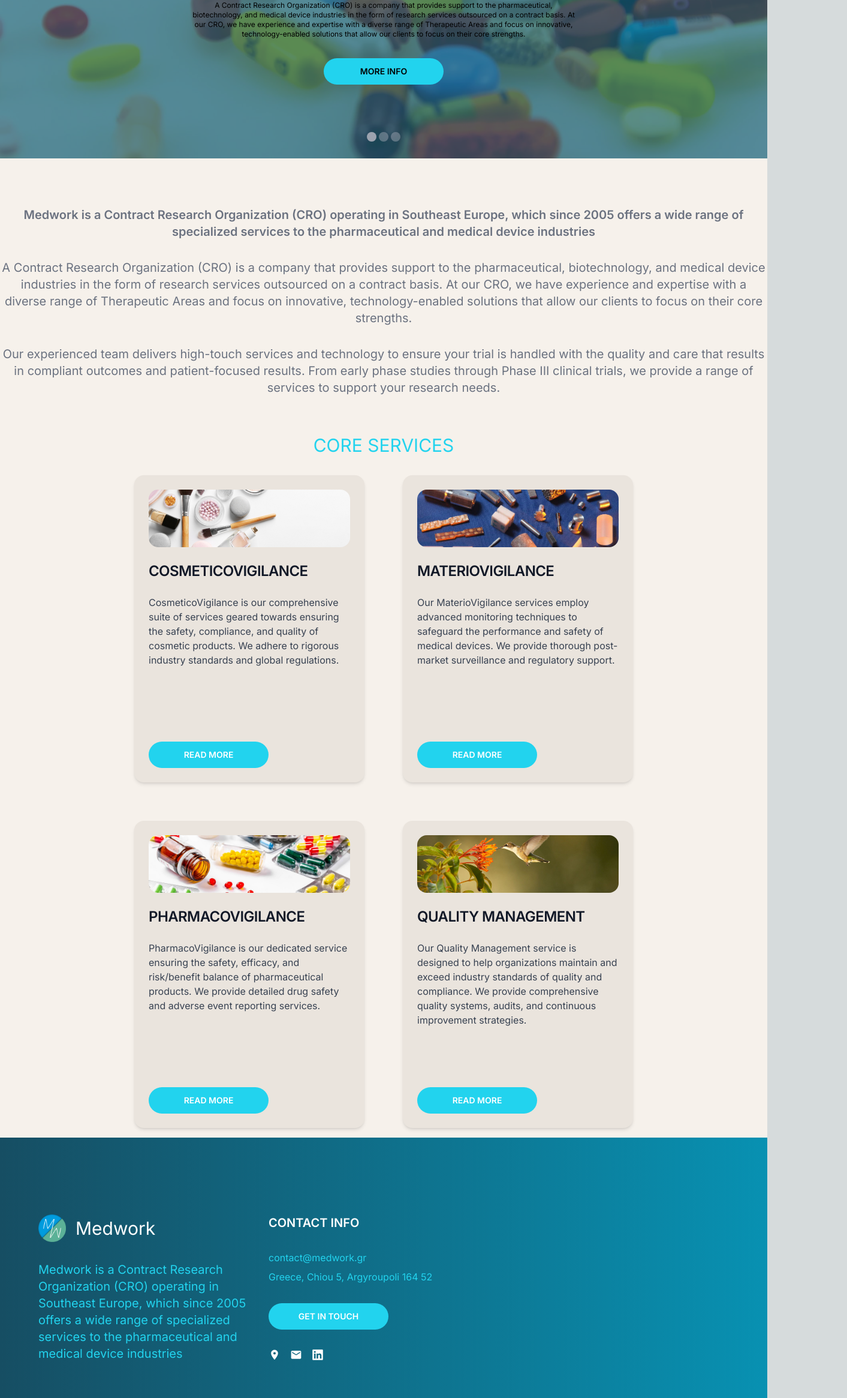
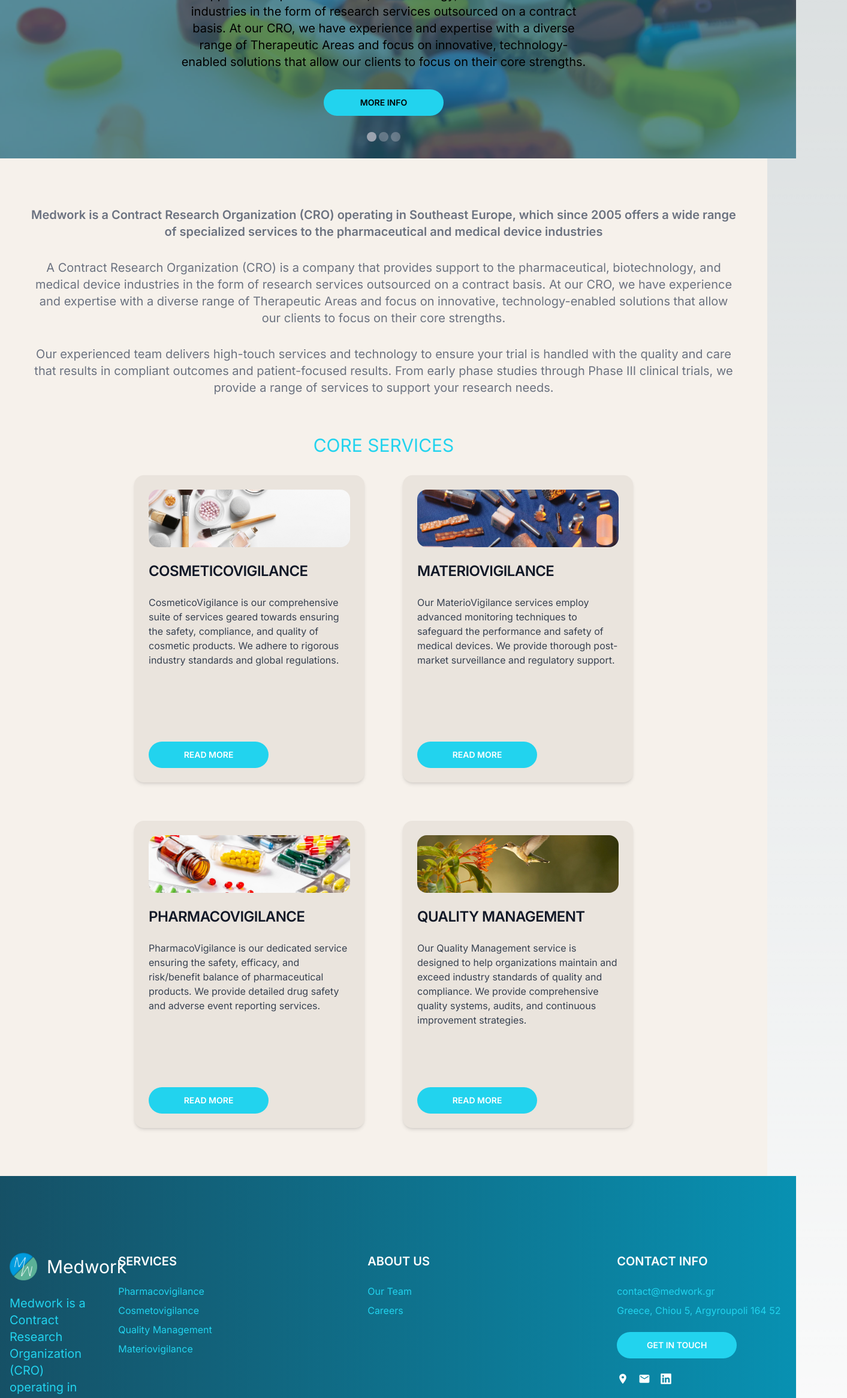
Before and after one commit to Medwork-CRO/webpage, a Next.js app: page / in a window 1280 px wide. Shown: the part 467-2797 px from the top of the page at 60% size, 1413 px wide, since content can reach past the window. Built offline with nearby package versions, Linux system fonts and the light colour scheme.

Commit message:
Polishing design paddings

```diff
--- a/src/components/Footer.tsx
+++ b/src/components/Footer.tsx
@@ -47,17 +47,13 @@
 
 function CompanyFooter() {
   return (
-    <div className="flex flex-col xs:flex-row justify-start gap-2 pb-8 text-sm">
+    <div className="flex flex-col justify-start gap-2 pb-8 text-sm xs:flex-row">
       <span className="text-cyan-400">
         © Copyright 2005 - {new Date().getFullYear()} Medwork -
       </span>
       <span className="flex gap-2">
-        <span className="text-white">
-          All Rights Reserved
-        </span>
-        <span className="text-cyan-400">
-          |
-        </span>
+        <span className="text-white">All Rights Reserved</span>
+        <span className="text-cyan-400">|</span>
         <span className="text-white">
           Made by{" "}
           <a
@@ -75,20 +71,48 @@
 
 function Footer() {
   return (
-    <footer className={`${inter.variable} font-sans w-full bg-gradient-to-l from-cyan-600 to-cyan-900`}>
-      <div className="flex flex-col justify-between w-full max-w-[86em] mx-auto px-16">
-        <div className="flex flex-col md:flex-row py-32">
-          <div className="flex flex-col gap-8">
+    <footer
+      className={`${inter.variable} w-full bg-gradient-to-l from-cyan-600 to-cyan-900 font-sans`}
+    >
+      <div className="mx-auto flex w-full max-w-[86em] flex-col justify-between px-16">
+        <div className="flex flex-col justify-between py-32 md:flex-row gap-8">
+          <div className="flex flex-col gap-6">
             <Logo color="text-white" />
-            <span className={"whitespace-pre-line text-xl text-left text-cyan-400 max-w-sm"}>
-              Medwork is a Contract Research Organization (CRO) operating in Southeast
-              Europe, which since 2005 offers a wide range of specialized services to
-              the pharmaceutical and medical device industries
+            <span
+              className={
+                "max-w-sm whitespace-pre-line text-left text-xl text-cyan-400"
+              }
+            >
+              Medwork is a Contract Research Organization (CRO) operating in
+              Southeast Europe, which since 2005 offers a wide range of
+              specialized services to the pharmaceutical and medical device
+              industries
             </span>
           </div>
-          <div className="flex flex-col gap-8 text-left text-white min-w-96">
-            <span className="text-xl font-semibold text-white">CONTACT INFO</span>
-            <div className="flex flex-col gap-2 text-md text-cyan-400">
+
+          <div className="min-w-96 flex flex-col gap-6 text-left text-white">
+            <span className="text-xl font-semibold text-white">SERVICES</span>
+            <div className="text-md flex flex-col gap-2 text-cyan-400">
+              <span>Pharmacovigilance</span>
+              <span>Cosmetovigilance</span>
+              <span>Quality Management</span>
+              <span>Materiovigilance</span>
+            </div>
+          </div>
+
+          <div className="min-w-96 flex flex-col gap-6 text-left text-white">
+            <span className="text-xl font-semibold text-white">ABOUT US</span>
+            <div className="text-md flex flex-col gap-2 text-cyan-400">
+              <span>Our Team</span>
+              <span>Careers</span>
+            </div>
+          </div>
+
+          <div className="min-w-96 flex flex-col gap-6 text-left text-white">
+            <span className="text-xl font-semibold text-white">
+              CONTACT INFO
+            </span>
+            <div className="text-md flex flex-col gap-2 text-cyan-400">
               <span>{mail}</span>
               <span>{address}</span>
             </div>
--- a/src/components/Header.tsx
+++ b/src/components/Header.tsx
@@ -40,6 +40,10 @@
       {
         label: "Quality Management",
         href: "quality-management",
+      },
+      {
+        label: "Materiovigilance",
+        href: "materiovigilance",
       },
     ],
   },
--- a/src/components/ImageShowCase.tsx
+++ b/src/components/ImageShowCase.tsx
@@ -28,10 +28,10 @@
 
       <div className="absolute left-1/2 top-1/2 z-20 flex -translate-x-1/2 -translate-y-1/2 transform flex-col items-center justify-center gap-8 text-center">
         <Title title={title} />
-        <span className="text-sm font-semibold xs:text-5xl md:text-2xl">
+        <span className="text-sm font-semibold md:text-2xl xl:text-3xl">
           {description}
         </span>
-        <span className="xs:text-md text-xs">{description2}</span>
+        <span className="md:text-xl xl:text-2xl text-xs">{description2}</span>
         <RoundedButton label={"MORE INFO"} href={link} color={"gray"} />
       </div>
     </div>
--- a/src/components/MemberCard.tsx
+++ b/src/components/MemberCard.tsx
@@ -12,7 +12,7 @@
   return (
     <div className="flex flex-col w-[24rem] rounded-2xl bg-[#ece9e6] p-6 shadow-md">
       <div
-        className="relative mt-1 flex h-32 w-full justify-center rounded-xl bg-cover"
+        className="relative flex h-32 w-full justify-center rounded-xl bg-cover"
         style={{
           backgroundImage: "url('https://i.ibb.co/FWggPq1/banner.png')",
         }}
--- a/src/pages/index.tsx
+++ b/src/pages/index.tsx
@@ -59,7 +59,7 @@
         ))}
       </Carousel>
       <div className="mx-auto mt-16 flex max-w-[86em] flex-col items-center justify-between">
-        <div className="mb-16 flex flex-col gap-8 whitespace-pre-line px-8 text-center text-xl text-gray-500 xs:px-0">
+        <div className="mb-16 flex flex-col gap-8 whitespace-pre-line px-8 text-center text-xl text-gray-500 xs:px-24">
           <p className="font-semibold">
             Medwork is a Contract Research Organization (CRO) operating in
             Southeast Europe, which since 2005 offers a wide range of
@@ -84,8 +84,9 @@
           </p>
         </div>
         <Title title={"CORE SERVICES"} />
-        <div className="my-4"></div>
-        <ProvidedServices />
+        <div className="mt-8 mb-16">
+          <ProvidedServices />
+        </div>
       </div>
     </div>
   );
--- a/src/pages/our-team/index.tsx
+++ b/src/pages/our-team/index.tsx
@@ -31,9 +31,9 @@
 
 function OurTeam() {
   return (
-    <div className="mx-auto flex max-w-[86em] flex-col items-center justify-between mt-16">
+    <div className="mx-auto mt-16 flex max-w-[86em] flex-col items-center justify-between">
       <div
-        className={`flex flex-col gap-8 whitespace-pre-line text-center text-xl text-gray-500`}
+        className={`flex flex-col gap-8 whitespace-pre-line px-8 text-center text-xl text-gray-500 xs:px-24`}
       >
         <Title title={"OUR TEAM"} />
         <p className="font-semibold">
@@ -59,8 +59,7 @@
           ever-evolving pharmaceutical industry.
         </p>
       </div>
-      <div className="my-12 flex justify-center">
-        <div className="grid max-w-5xl grid-rows-2 gap-16 md:grid-cols-2">
+      <div className="my-12 flex flex-wrap max-w-5xl gap-16 justify-center">
         {membersInfo.map((memberInfo, i) => (
           <MemberCard
             key={i}
@@ -73,7 +72,6 @@
         ))}
       </div>
     </div>
-    </div>
   );
 }
 
```
Lines whose indentation alone changed are shown as unchanged.
